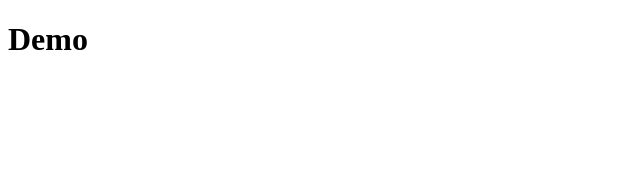
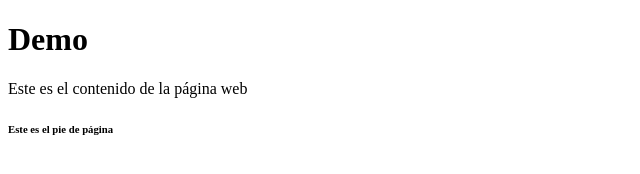
Before and after one commit to GuimelGMC/HTML5, a plain HTML site: page index.html in a window 1280 px wide. Shown: the whole page, without its empty margins (0-640 px from the left). Drawn offline with Linux system fonts and the light colour scheme.

Commit message:
creación del reader, section y footer

```diff
--- a/index.html
+++ b/index.html
@@ -10,6 +10,14 @@
     <![endif]-->
   </head>
   <body>
-	<h1>Demo</h1>
+	<header>
+		<h1>Demo</h1>
+	</header>
+	<section>
+		<p>Este es el contenido de la página web</p>
+	</section>
+	<footer>
+		<h6>Este es el pie de página</h6>
+	</footer>
   </body>
 </html>
```
